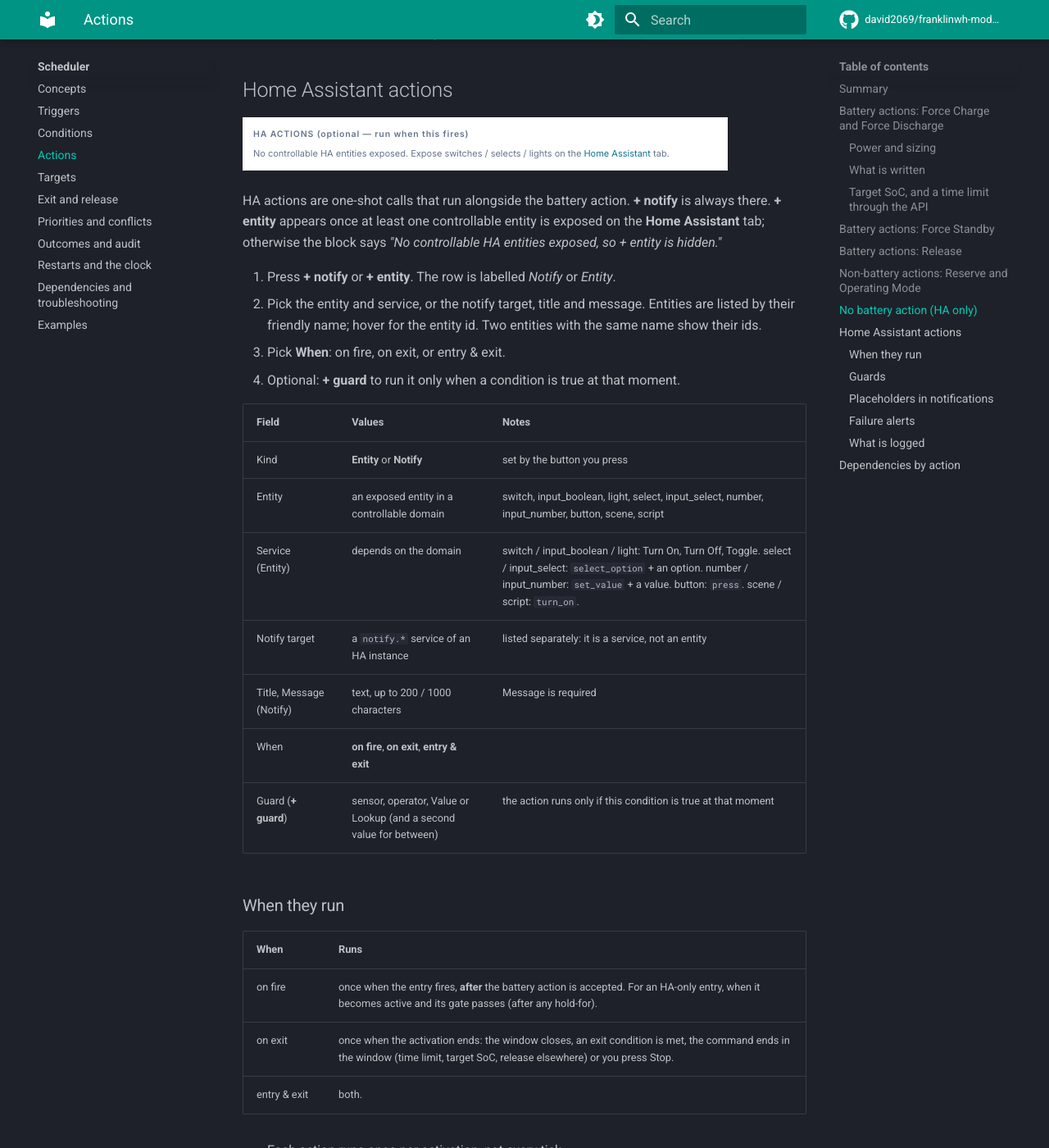
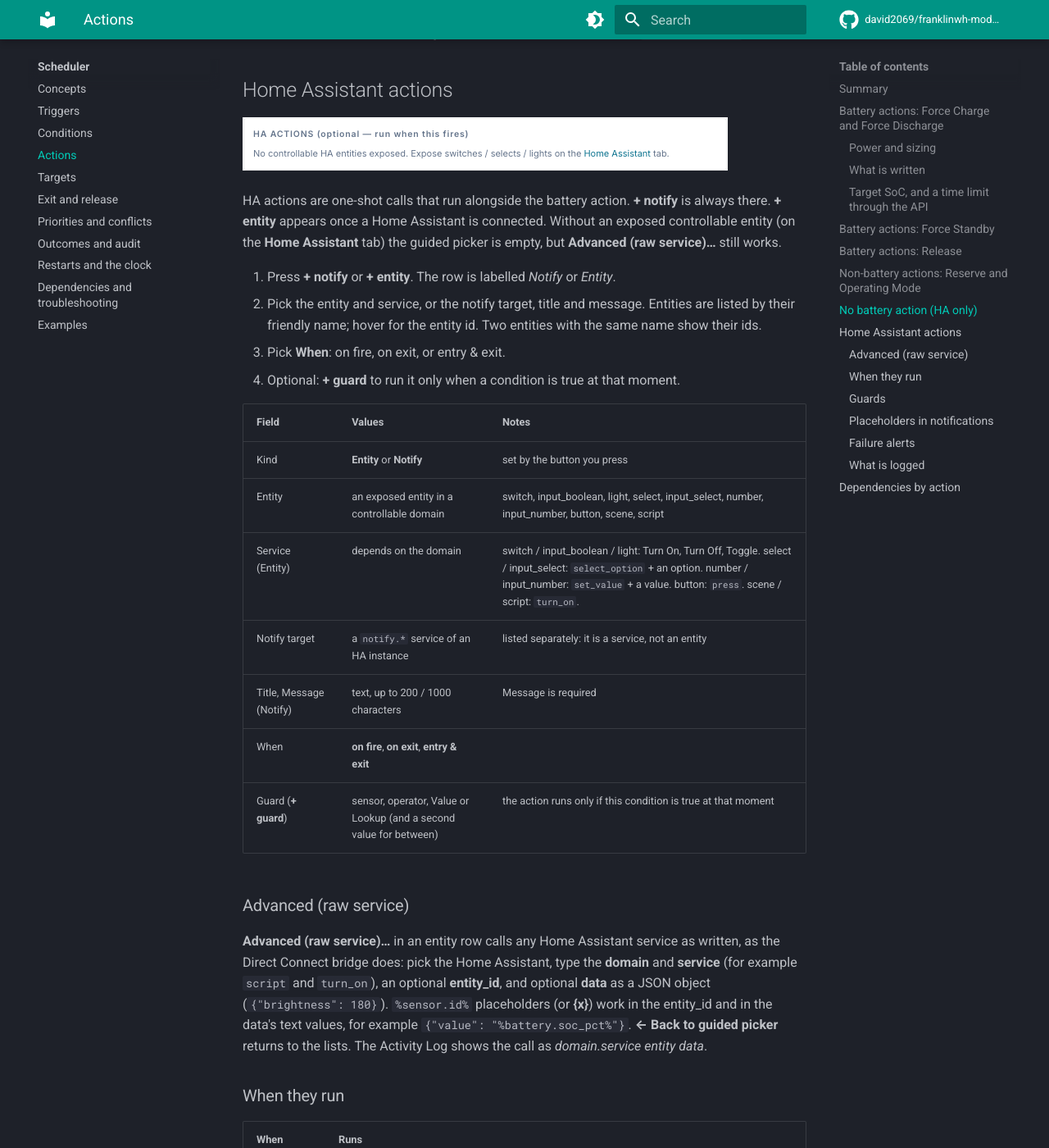
Before and after one commit to david2069/franklinwh-modbus-bridge, an MkDocs documentation site: the page built from docs/user/scheduler/actions.md, in a window 1280 px wide and 1400 px high, scrolled down 4419 px. Shown: the whole window at 82% size. Built offline with MkDocs 1.6.1 and Material for MkDocs 9.7.7, drawn with Linux system fonts in a browser that asks for light colours; comment, search, counter and statistics services are not loaded.

Commit message:
feat(schedule): Advanced (raw service) for an entity action, as DC's (#507)
Domain + service, optional entity, JSON data; %sensor.id% in the entity and
data. + entity shows whenever an HA is connected.

Refs #296


Claude-Session: https://claude.ai/code/session_01Y16KzdPEVsgLsqKASFjb7K

Co-authored-by: david2069 <david2069@users.noreply.github.com>
Co-authored-by: Claude Opus 5.5 <noreply@anthropic.com>

```diff
--- a/docs/user/scheduler/actions.md
+++ b/docs/user/scheduler/actions.md
@@ -182,9 +182,9 @@ The **Run now** button does nothing for these entries: the API answers `unknown_
 ![HA Actions with no Home Assistant connected](../../images/scheduler/ha-actions-empty.png)
 
 HA actions are one-shot calls that run alongside the battery action. **+ notify** is always
-there. **+ entity** appears once at least one controllable entity is exposed on the
-**Home Assistant** tab; otherwise the block says *"No controllable HA entities exposed, so
-+ entity is hidden."*
+there. **+ entity** appears once a Home Assistant is connected. Without an exposed
+controllable entity (on the **Home Assistant** tab) the guided picker is empty, but
+**Advanced (raw service)…** still works.
 
 1. Press **+ notify** or **+ entity**. The row is labelled *Notify* or *Entity*.
 2. Pick the entity and service, or the notify target, title and message. Entities are
@@ -205,6 +205,16 @@ there. **+ entity** appears once at least one controllable entity is exposed on
 
 <!-- @b HAA-01 ;; src: api/schedules_api.py:72-105 ;; untested ;; write: no ;; b: The API rejects an entity action without entity_id and a notify action without message; title and message are limited to 200 and 1000 characters ;; test: unit (API) — POST each invalid shape and assert 422 -->
 <!-- @b HAA-02 ;; src: static/js/schedule_tab.js:1423-1445 ;; untested ;; write: no ;; b: The form silently drops incomplete HA action rows on save ;; test: browser — add an entity row without an entity; save; GET ha_actions is empty -->
+
+### Advanced (raw service)
+
+**Advanced (raw service)…** in an entity row calls any Home Assistant service as written,
+as the Direct Connect bridge does: pick the Home Assistant, type the **domain** and
+**service** (for example `script` and `turn_on`), an optional **entity_id**, and optional
+**data** as a JSON object (`{"brightness": 180}`). `%sensor.id%` placeholders (or **{x}**)
+work in the entity_id and in the data's text values, for example
+`{"value": "%battery.soc_pct%"}`. **← Back to guided picker** returns to the lists. The
+Activity Log shows the call as *domain.service entity data*.
 
 ### When they run
 
```
Also changed, not shown: CHANGELOG.md (+5 -0 lines), docs/user/ha-setup.md (+7 -5 lines), src/franklinwh_bridge/static/js/schedule_tab.js (+31 -2 lines), src/franklinwh_bridge/templates/tabs/schedule.html (+42 -3 lines), 6 other files.
